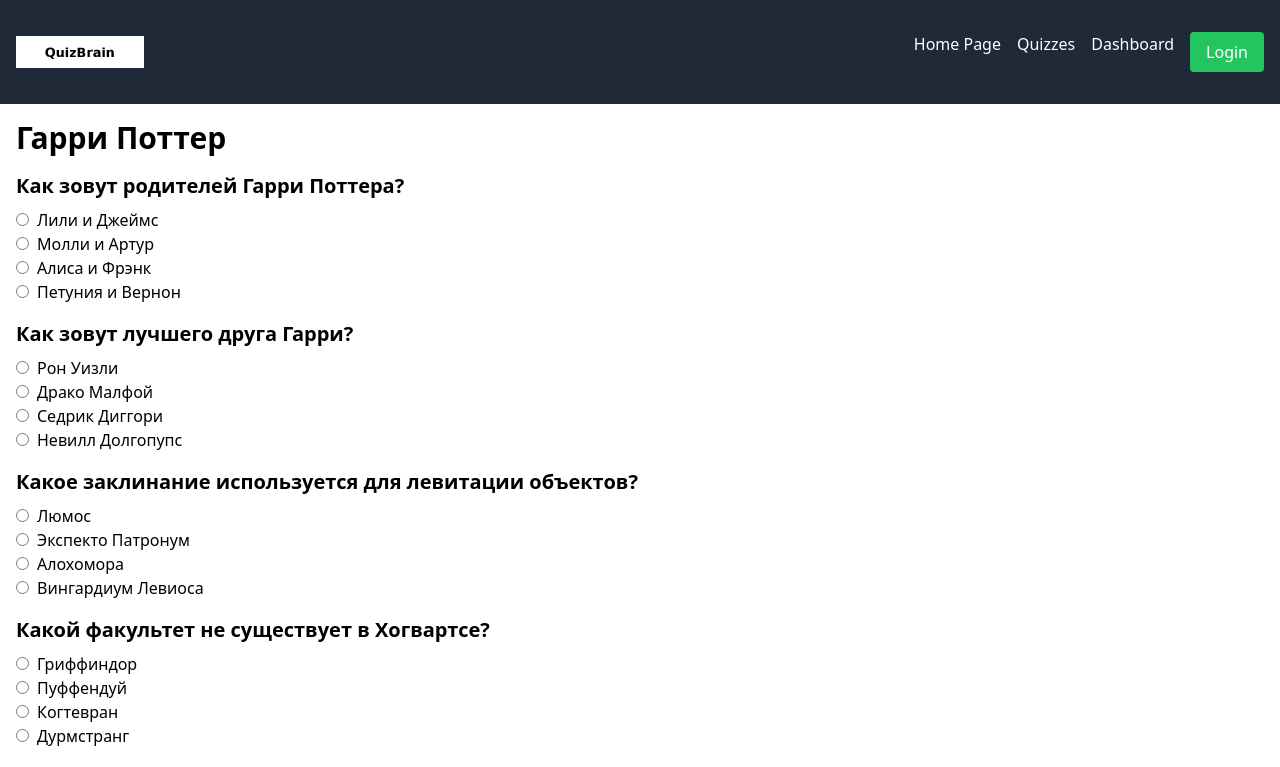
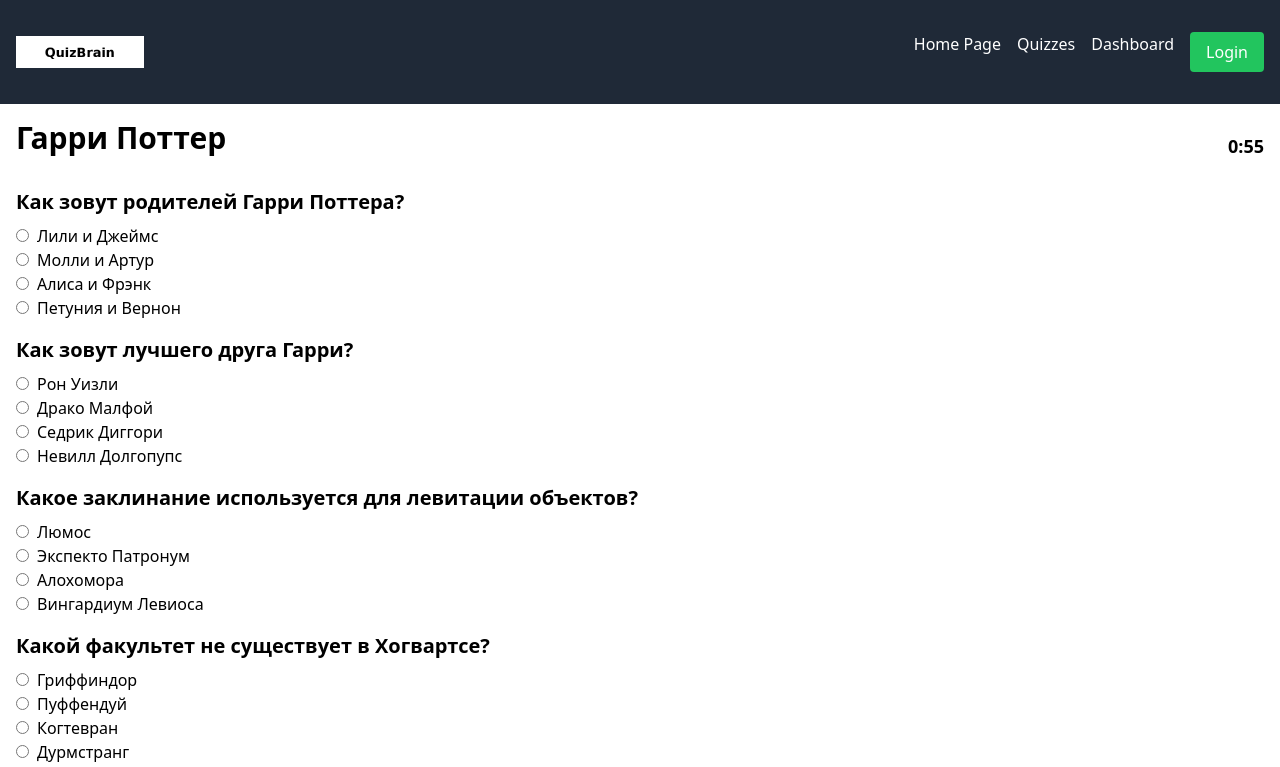
Before and after one commit to Aninok92/quiz-app, a React (Create React App) app: page /quizzes/1 in a window 1280 px wide. Shown: the top 767 px of the page. Built offline with nearby package versions, Linux system fonts and the light colour scheme.

Commit message:
add Timer on PageQuiz component

```diff
--- a/package.json
+++ b/package.json
@@ -18,6 +18,7 @@
     "react-router": "^6.23.1",
     "react-router-dom": "^6.23.1",
     "react-scripts": "5.0.1",
+    "react-timer-hook": "^3.0.7",
     "typescript": "^4.9.5",
     "web-vitals": "^2.1.4"
   },
--- a/src/components/QuizPage/QuizPage.tsx
+++ b/src/components/QuizPage/QuizPage.tsx
@@ -8,6 +8,7 @@ import Button from '../Button/Button';
 import PageTitle from '../PageTitle/PageTitle';
 import Container from '../Container/Container';
 import RadioInputField from '../RadioInputField/RadioInputField';
+import Timer from '../Timer/Timer'
 
 const QuizPage: React.FC = () => {
   const { quizId } = useParams<{ quizId: string }>();
@@ -28,6 +29,11 @@ const QuizPage: React.FC = () => {
   };
 
   const handleSubmit = () => {
+    // if (!userAnswers) {
+    //   setUserAnswers(prev => [...prev], "нет овтета")
+    // }
+
+    console.log("userAnswers", userAnswers)
     const result = { quizId: quizId as string, quizTitle: quiz.title, userAnswers, totalQuestions: quiz.questions.length };
 
     console.log('Saving result:', result);
@@ -45,9 +51,15 @@ const QuizPage: React.FC = () => {
 
   const isQuizCompleted = userAnswers.every(answer => answer !== '');
 
+  const expiryTimestamp = new Date();
+  expiryTimestamp.setMinutes(expiryTimestamp.getMinutes() + 1);
+
   return (
     <Container>
-      <PageTitle title={quiz.title} />
+      <div className="flex justify-between items-center mb-4">
+        <PageTitle title={quiz.title} />
+        <Timer expiryTimestamp={expiryTimestamp} onExpire={handleSubmit} />
+      </div>
       {quiz.questions.map((question, index) => (
         <div key={index} className="mb-4">
           <h2 className="text-xl font-semibold mb-2">{question.question}</h2>
--- a/src/components/ResultPage/ResultPage.tsx
+++ b/src/components/ResultPage/ResultPage.tsx
@@ -23,7 +23,7 @@ const ResultPage = () => {
           <div key={index} className="mb-6">
             <h2 className="text-xl font-semibold mb-2">{question.question}</h2>
             <div className="flex items-center">
-              <p className="mr-2">Ваш ответ: {userAnswers[index]}</p>
+              <p className="mr-2">Ваш ответ: {userAnswers[index] || 'No Answer'}</p>
               {userAnswers[index] === question.correctAnswer ? (
                 <FaCheckCircle className="text-green-500" />
               ) : (
--- /dev/null
+++ b/src/components/Timer/Timer.tsx
@@ -0,0 +1,26 @@
+import React, { useEffect } from 'react';
+import { useTimer } from 'react-timer-hook';
+
+interface TimerProps {
+  expiryTimestamp: Date;
+  onExpire: () => void;
+}
+
+const Timer: React.FC<TimerProps> = ({ expiryTimestamp, onExpire }) => {
+  const { seconds, minutes, isRunning, start, pause, resume, restart } = useTimer({
+    expiryTimestamp,
+    onExpire,
+  });
+
+  useEffect(() => {
+    start();
+  }, [start]);
+
+  return (
+    <div className="flex items-center justify-end text-lg font-semibold">
+      {minutes}:{seconds < 10 ? `0${seconds}` : seconds}
+    </div>
+  );
+};
+
+export default Timer;
```
Also changed, not shown: 1 other file (tests, documents, lock files or other folders).
